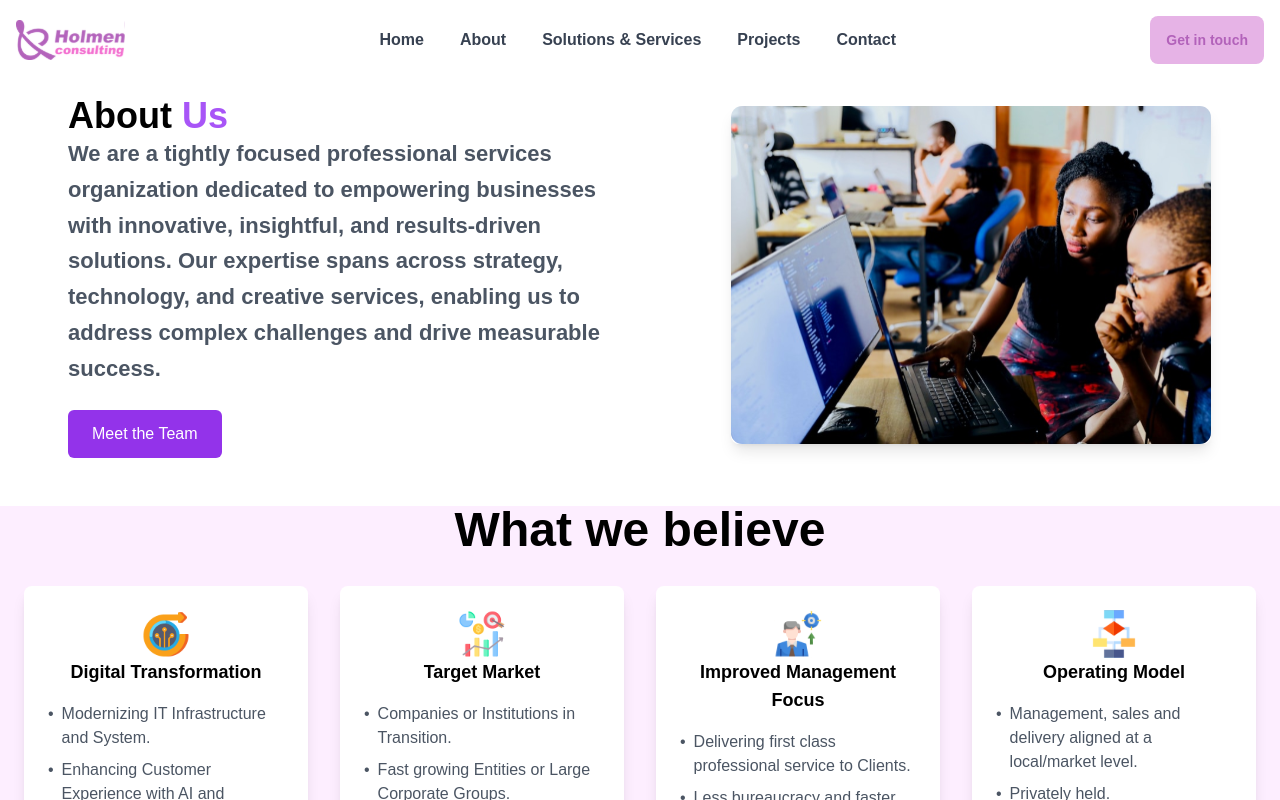
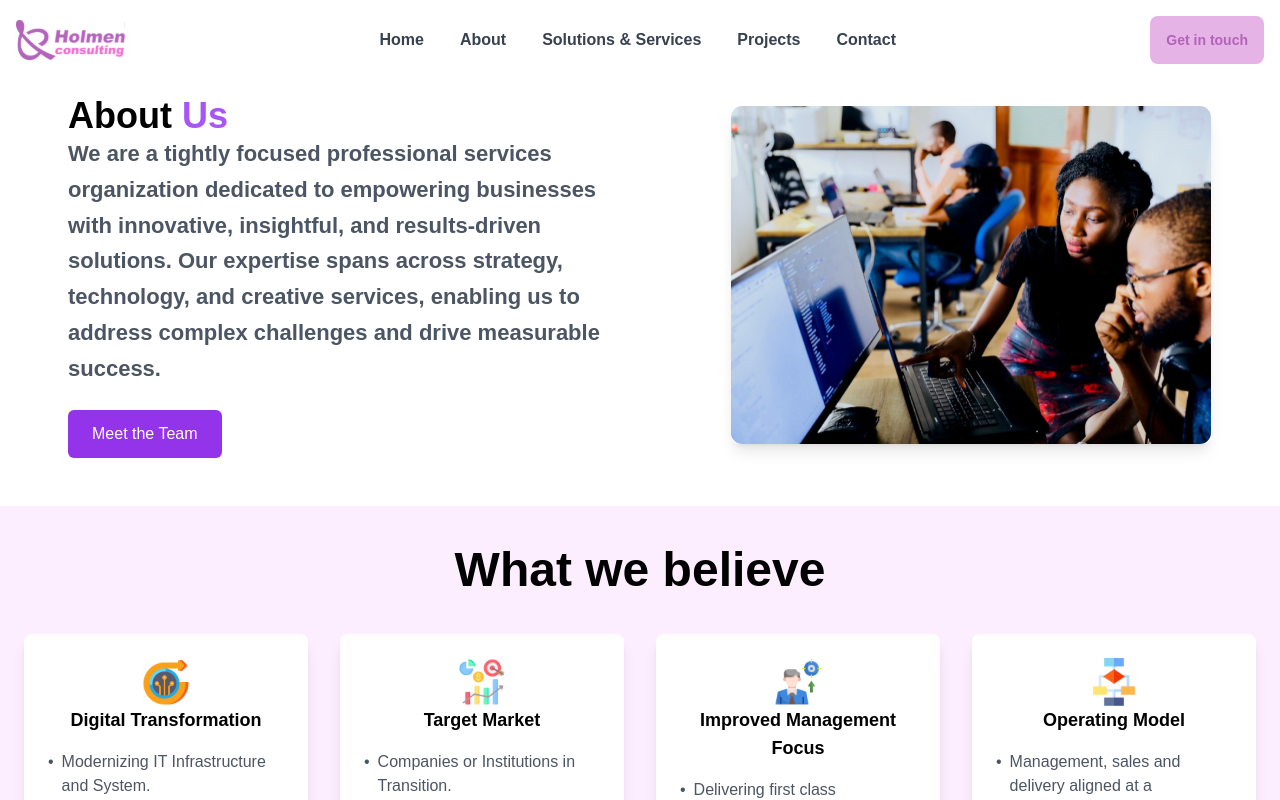
Before and after one commit to HolmenTechZone/Holmen-website, a Vue app: page /about in a window 1280 px wide. Shown: the top 800 px of the page. Built offline with nearby package versions, Linux system fonts and the light colour scheme; a web font is replaced by a local one.

Commit message:
feat: card section fixes

```diff
--- a/src/Pages/About/About.vue
+++ b/src/Pages/About/About.vue
@@ -32,7 +32,7 @@
 
 
         <div class="py-15 px-6 bg-[#FDEEFF]">
-            <h2 class="text-5xl font-bold text-center mb-8">What we believe</h2>
+            <h2 class="text-5xl font-bold text-center mb-10 pt-10">What we believe</h2>
             <div class="grid grid-cols-1 sm:grid-cols-2 lg:grid-cols-4 gap-8">
                 <!-- Digital Transformation -->
                 <div
```
